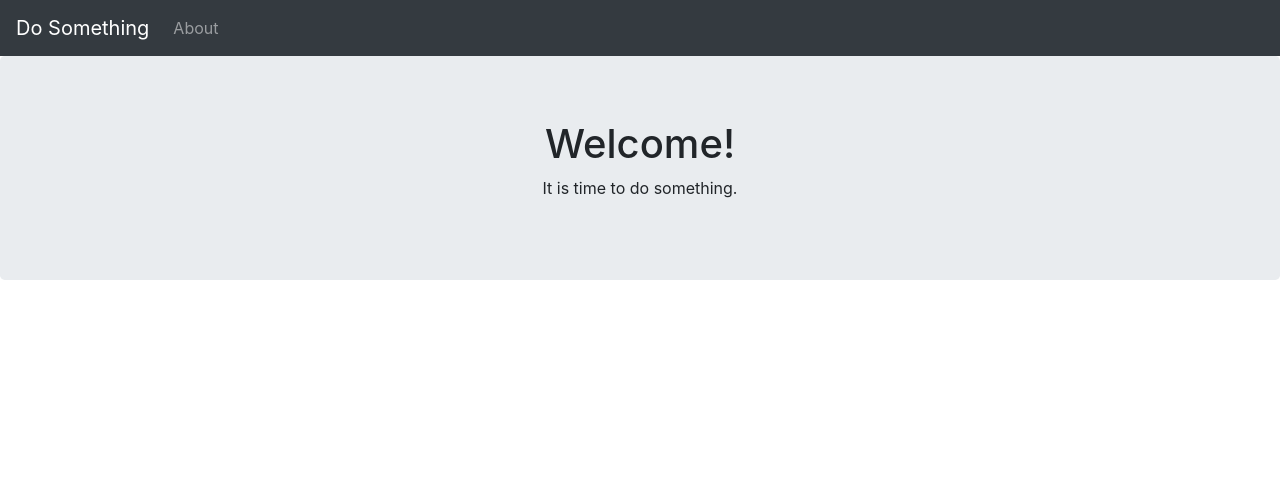
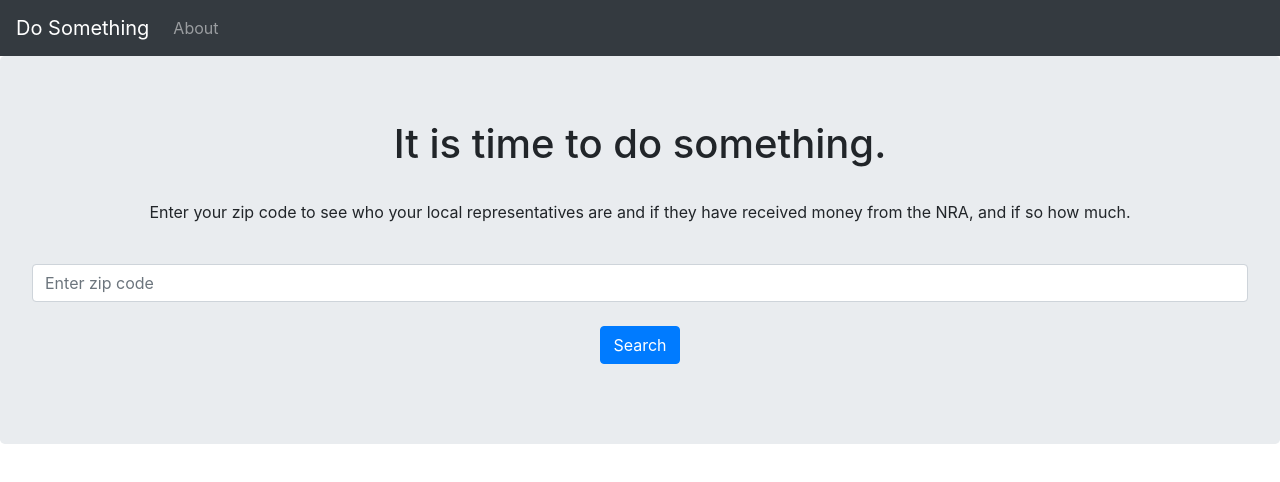
Before and after one commit to johnyacuta/do-something, a React (Create React App) app: page / in a window 1280 px wide. Shown: the top 482 px of the page. Built offline with nearby package versions, Linux system fonts and the light colour scheme.

Commit message:
Added fetch request

```diff
--- a/src/components/home/index.js
+++ b/src/components/home/index.js
@@ -1,5 +1,5 @@
 import React, { Component } from 'react';
-import { Jumbotron } from 'react-bootstrap';
+import { Jumbotron, Form, Button } from 'react-bootstrap';
 
 class Home extends Component {
   render() {
@@ -7,16 +7,40 @@
       <div className="Home">
         <Jumbotron>
           <h1>
-            Welcome!
+            It is time to do something.
           </h1>
 
+          <br></br>
+
           <p>
-            It is time to do something.
+            Enter your zip code to see who your local representatives are and if
+            they have received money from the NRA, and if so how much.
           </p>
+
+          <br></br>
+
+          <Form onSubmit={this.getReps}>
+            <Form.Group controlId="formSearch">
+              <Form.Control type="text" placeholder="Enter zip code"/>
+              <br></br>
+              <Button type="submit">Search</Button>
+            </Form.Group>
+          </Form>
         </Jumbotron>
       </div>
     );
   }
+
+  getReps() {
+    let request = process.env.REACT_APP_REP_ENDPOINT
+    fetch(request, {mode: 'no-cors'})
+      .then(function(response) {
+        console.log(response);
+      })
+      .catch(function(error) {
+        console.log('Request failed', error)
+      });
+  }
 }
 
 export default Home;
```
Also changed, not shown: 2 other files (tests, documents, lock files or other folders).
